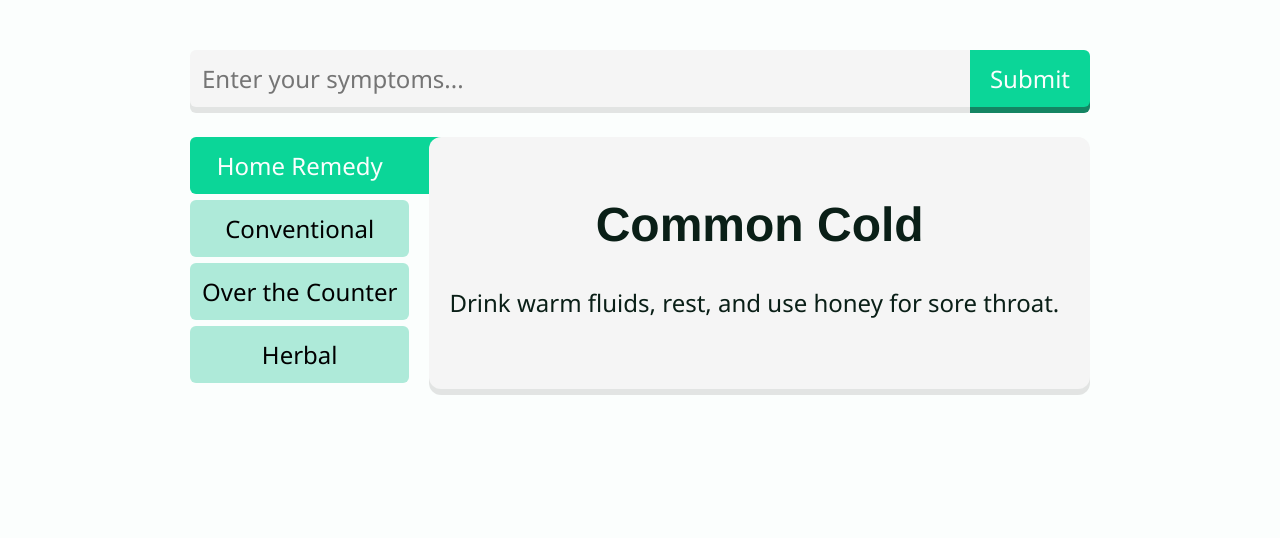
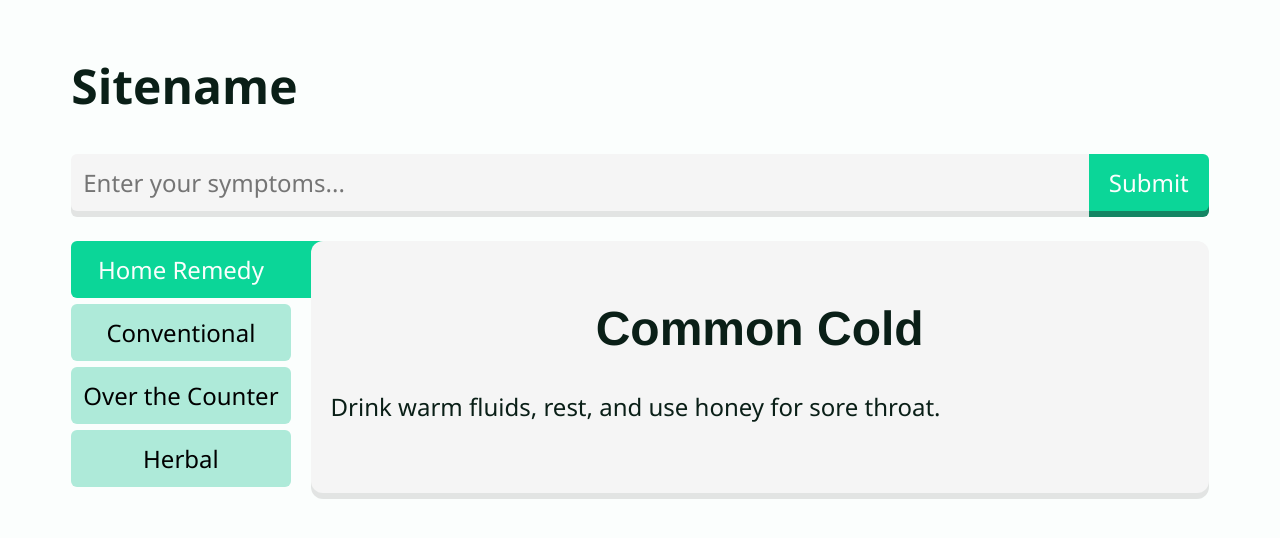
Before and after one commit to Checkmate-Chris1/hackcc-2025, a React (Vite) app in the folder frontend/: page / in a window 1280 px wide. Shown: the top 538 px of the page. Built offline with nearby package versions, Linux system fonts and the light colour scheme.

Commit message:
i fixed the titel

```diff
--- a/frontend/src/pages/ResultsPage.module.css
+++ b/frontend/src/pages/ResultsPage.module.css
@@ -1,6 +1,5 @@
 .container {
     width: 90%;
-    max-width: 900px;
     margin: 50px auto;
     font-family: var(--body-font);
     color: var(--text);
--- a/frontend/src/pages/ResultsPage.tsx
+++ b/frontend/src/pages/ResultsPage.tsx
@@ -14,6 +14,7 @@ export default function ResultsPage() {
 
     return (
         <div className={styles.container}>
+            <h1 className="color-primary">Sitename</h1>
             <form className={styles.searchForm} onSubmit={handleSubmit}>
                 <input
                     type="text"
```
